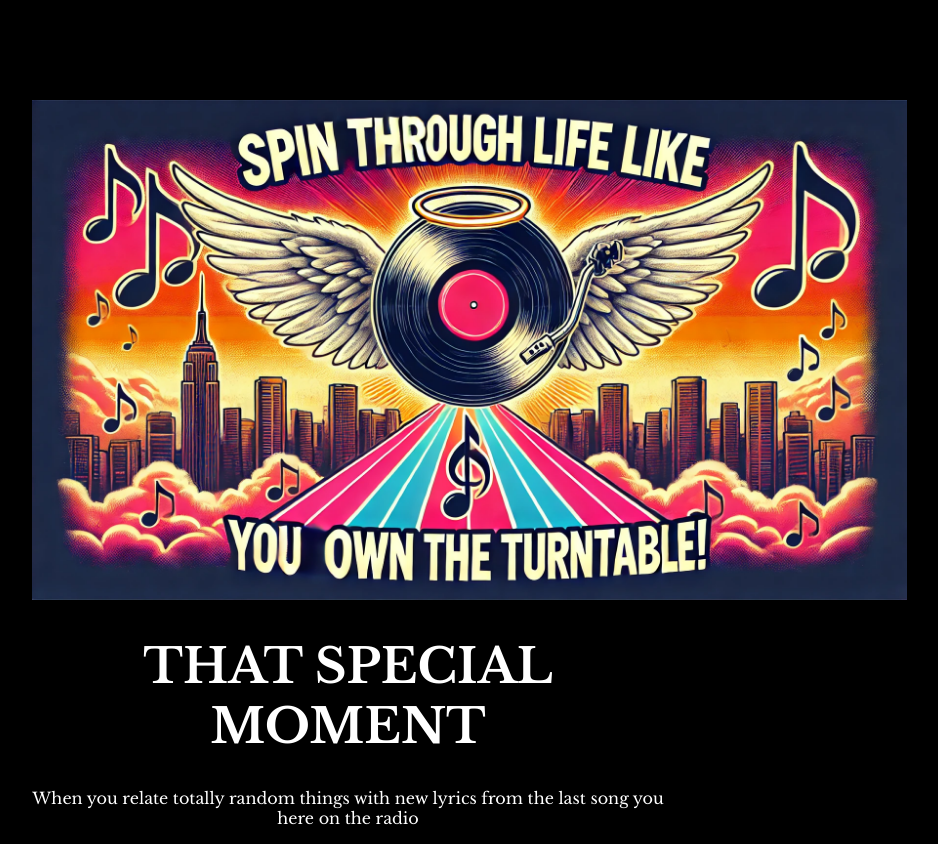
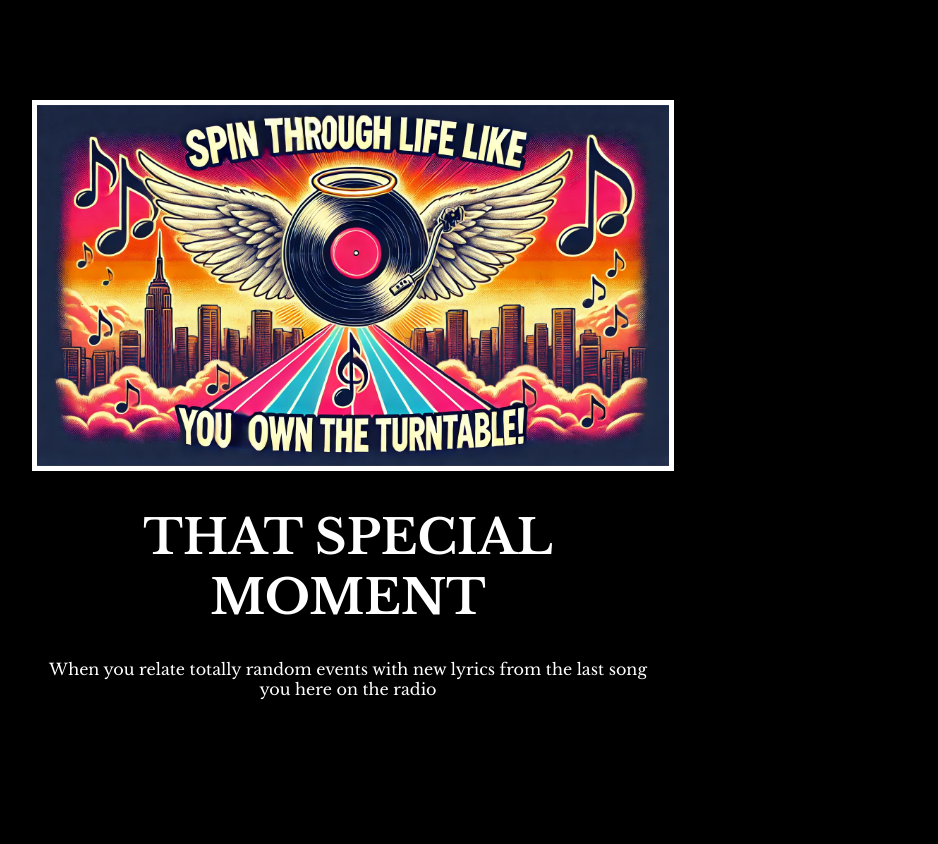
Before and after one commit to dcolbourne/github.io-motivation, a plain HTML site: page index.html in a window 1280 px wide. Shown: the whole page, without its empty margins (292-1230 px from the left). After the commit the page ends 800 px from the top, so only its background shows below. Drawn offline with nearby package versions, Linux system fonts and the light colour scheme; a web font is replaced by a local one.

Commit message:
Add files via upload

```diff
--- a/index.html
+++ b/index.html
@@ -27,9 +27,9 @@ But it must have the following features:
   </head>
   <body>
     <div class="poster">
-      <img src="./assets/images/motivation_3.webp" height=500px alt="Image of turntable with angel wings">
+      <img class="motivation-img" src="./assets/images/motivation_3.webp" alt="Image of turntable with angel wings">
       <h1>That special moment</h1>
-      <p>When you relate totally random things with new lyrics from the last song you here on the radio</p>
+      <p>When you relate totally random events with new lyrics from the last song you here on the radio</p>
     </div>
   </body>
   </html>
```
